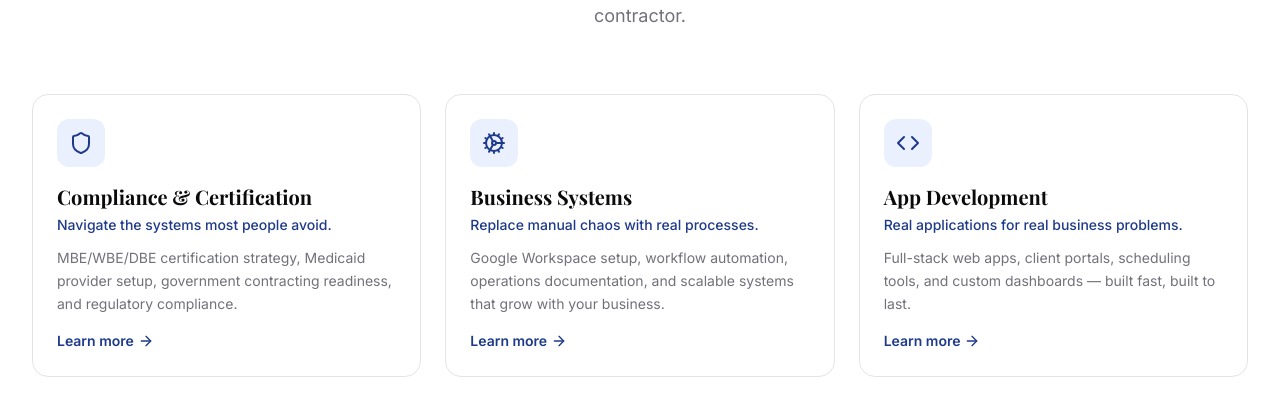
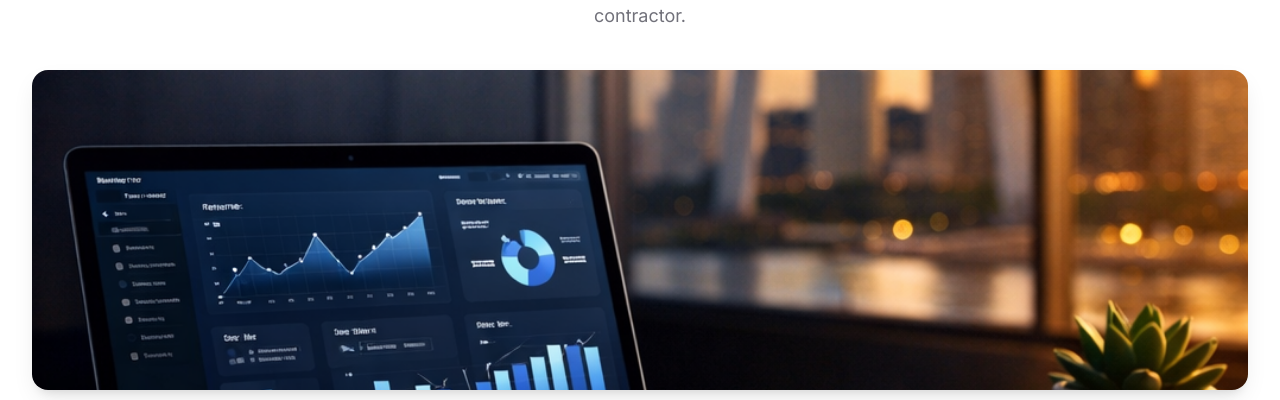
Before and after one commit to E7104z/the-real-help, a React (Vite) app: page /services in a window 1280 px wide. Shown: the part 331-731 px from the top of the page. Built offline with nearby package versions, Linux system fonts and the light colour scheme; no server answers.

Commit message:
Add services banner image to ServicesPage

```diff
--- a/src/pages/ServicesPage.tsx
+++ b/src/pages/ServicesPage.tsx
@@ -85,11 +85,19 @@ export default function ServicesPage() {
       </Helmet>
       <section className="bg-white py-20 sm:py-28">
         <div className="mx-auto max-w-7xl px-4 sm:px-6 lg:px-8">
-          <div className="text-center mb-16">
+          <div className="text-center mb-10">
             <h1 className="font-heading text-4xl font-extrabold text-brand-black sm:text-5xl">Services</h1>
             <p className="mt-4 text-lg text-brand-silver-500 max-w-2xl mx-auto">
               Every service is delivered by me — not a team, not a junior, not an overseas contractor.
             </p>
+          </div>
+          <div className="mb-14 overflow-hidden rounded-2xl shadow-elevated">
+            <img
+              src="/images/work/services.png"
+              alt="Business consulting dashboard with St. Louis Gateway Arch — The Real Help, LLC"
+              className="w-full h-56 sm:h-72 lg:h-80 object-cover object-center"
+              loading="eager"
+            />
           </div>
           <div className="grid gap-6 sm:grid-cols-2 lg:grid-cols-3">
             {SERVICE_CATEGORIES.map((svc) => (
```
Also changed, not shown: public/images/branding/desk-pic.png (added), public/images/work/services.png (added).
